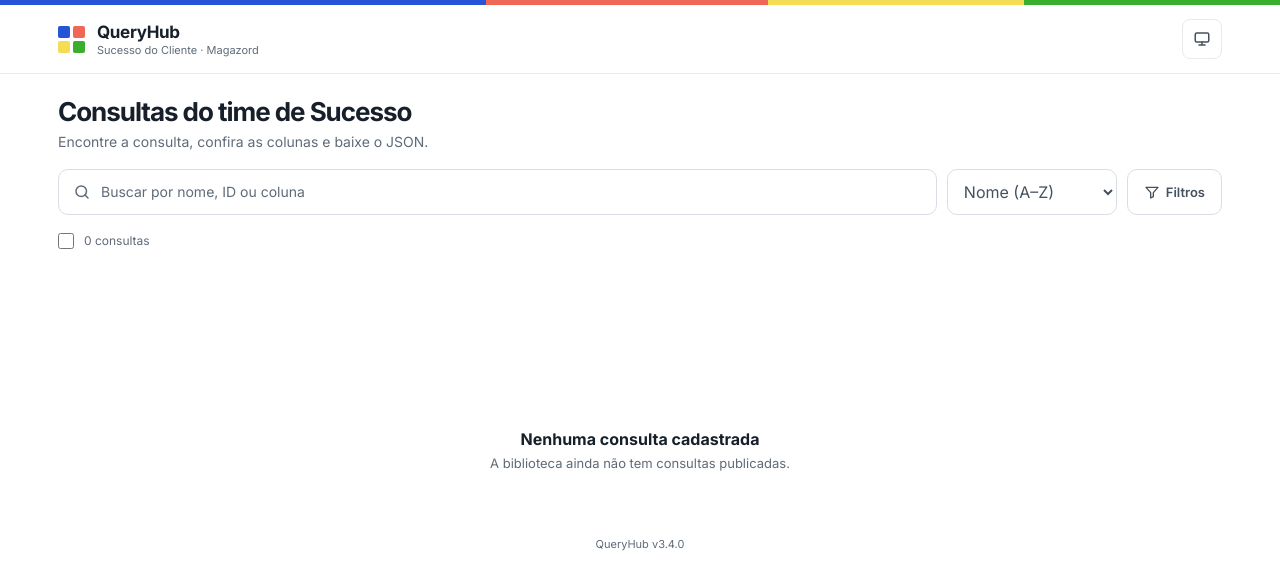
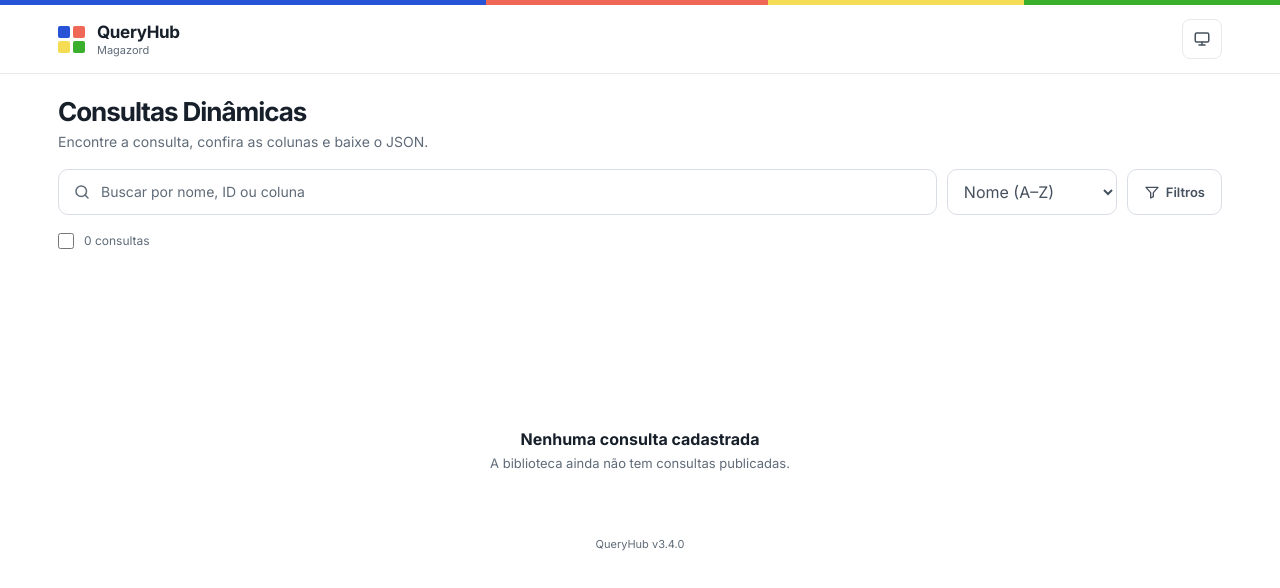
Before and after one commit to yurikaupr/Projeto---Consultas-Din-micas, a website: page index.html in a window 1280 px wide. Drawn offline with Linux system fonts and the light colour scheme; no server answers.

Commit message:
Update index.html

```diff
--- a/index.html
+++ b/index.html
@@ -5,7 +5,7 @@
   <meta name="viewport" content="width=device-width, initial-scale=1, viewport-fit=cover">
   <meta name="theme-color" content="#ffffff">
   <meta name="robots" content="noindex, nofollow, noarchive">
-  <title>QueryHub | Sucesso do Cliente · Magazord</title>
+  <title>QueryHub | Magazord</title>
 
   <link rel="preconnect" href="https://fonts.googleapis.com">
   <link rel="preconnect" href="https://fonts.gstatic.com" crossorigin>
@@ -24,7 +24,7 @@
         <span class="brand__symbol"><i></i><i></i><i></i><i></i></span>
         <div>
           <strong class="brand__name">QueryHub</strong>
-          <small class="brand__sub">Sucesso do Cliente · Magazord</small>
+          <small class="brand__sub">Magazord</small>
         </div>
       </a>
 
@@ -46,7 +46,7 @@
   <main class="container">
 
     <section class="hero">
-      <h1 class="hero__title">Consultas do time de Sucesso</h1>
+      <h1 class="hero__title">Consultas Dinâmicas</h1>
       <p class="hero__text">Encontre a consulta, confira as colunas e baixe o JSON.</p>
     </section>
 
```
